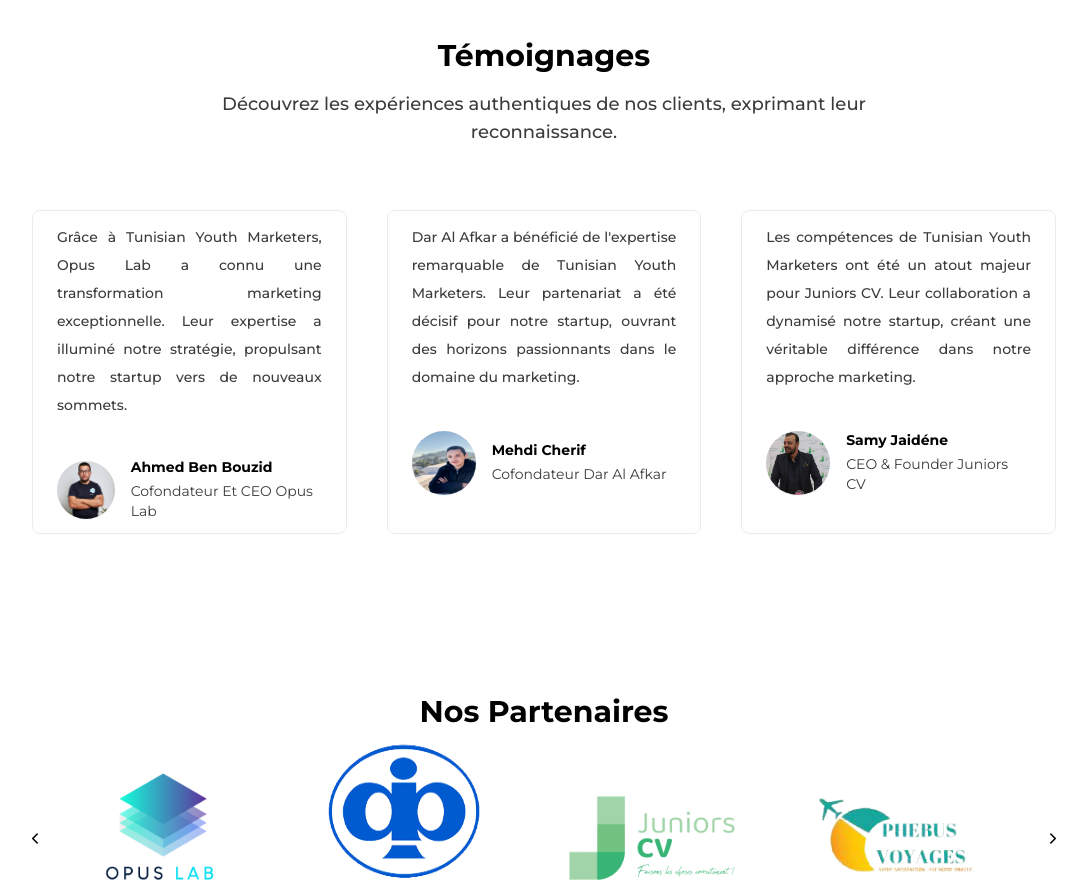
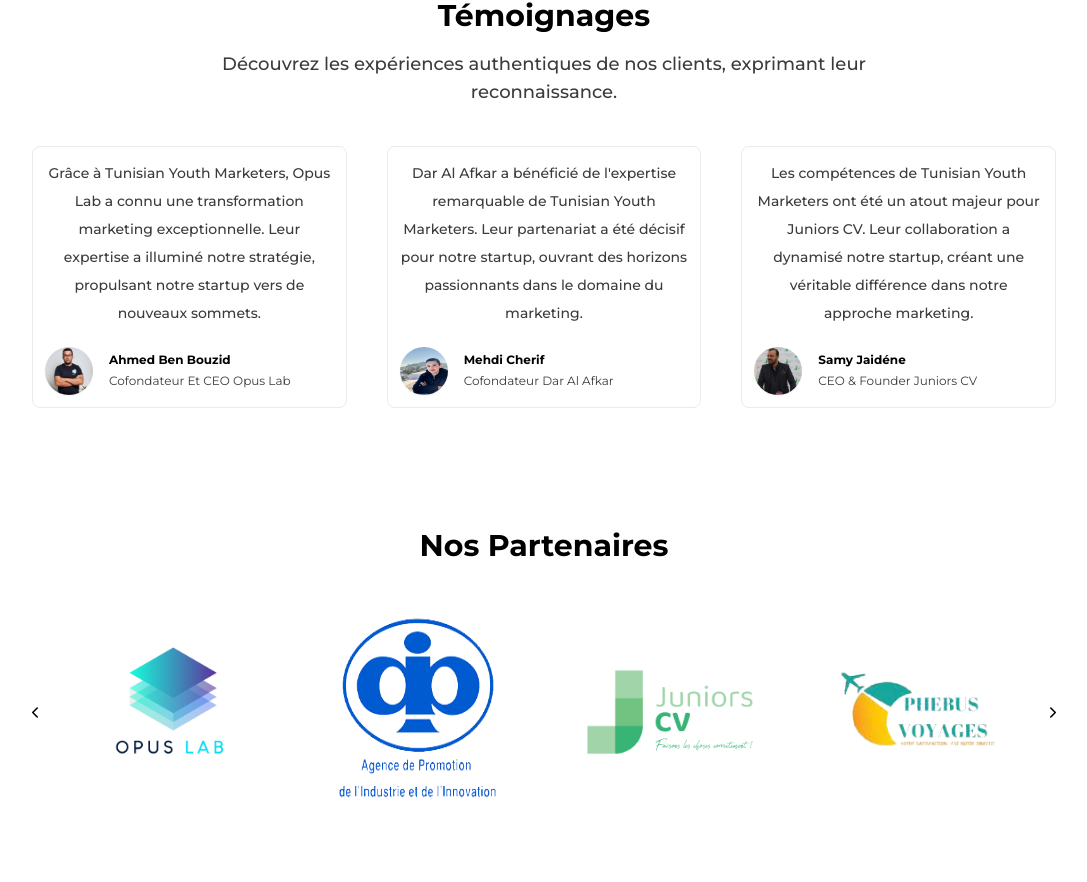
Before and after one commit to cs-fedy/tym-website, a Next.js app: page / in a window 1280 px wide. Shown: the part 3824-4706 px from the top of the page, without its empty margins (96-1183 px from the left). Built offline with nearby package versions, Linux system fonts and the light colour scheme.

Commit message:
home page responsive done

```diff
--- a/src/components/about-us.tsx
+++ b/src/components/about-us.tsx
@@ -15,15 +15,17 @@
             height={750}
           />
 
-          <div className="absolute bottom-0 right-0 flex w-max translate-x-1/3 translate-y-1/3 flex-col items-center rounded-lg bg-junior-red px-10 py-5">
+          <div className="absolute bottom-0 right-0 flex w-max translate-x-1/3 translate-y-1/3 flex-col items-center rounded-lg bg-junior-red px-6 py-4 lg:px-10 lg:py-5">
             <div className="flex items-center space-x-2">
-              <span className="text-6xl font-bold text-junior-white">6</span>
-              <span className="w-full max-w-[5em] text-center text-xl font-bold capitalize text-junior-white">
+              <span className="text-xl font-bold text-junior-white lg:text-6xl">
+                6
+              </span>
+              <span className="w-full max-w-[5em] text-center text-sm font-bold capitalize text-junior-white lg:text-xl">
                 eme
               </span>
             </div>
 
-            <span className="w-full max-w-[5em] text-center text-xl font-bold capitalize text-junior-white">
+            <span className="w-full max-w-[5em] text-center text-sm font-bold capitalize text-junior-white lg:text-xl">
               generation
             </span>
           </div>
--- a/src/components/partner.tsx
+++ b/src/components/partner.tsx
@@ -7,7 +7,7 @@
 
 export default function Partner({ label, src }: PartnerProps) {
   return (
-    <div className="w-full">
+    <div className="flex w-full flex-col items-center">
       <Image
         className="object-fit aspect-square"
         src={src}
--- a/src/components/partners.tsx
+++ b/src/components/partners.tsx
@@ -4,7 +4,7 @@
 export default function Partners() {
   return (
     <section className="mx-auto w-4/5 py-20">
-      <div className="flex flex-col items-center space-y-2">
+      <div className="flex flex-col items-center gap-12">
         <h2 className="w-full max-w-sm text-center text-xl font-bold capitalize leading-tight text-junior-black sm:text-2xl md:max-w-lg md:text-3xl">
           nos partenaires
         </h2>
--- a/src/components/slider.tsx
+++ b/src/components/slider.tsx
@@ -23,13 +23,13 @@
   )
 
   return (
-    <div className="mx-auto flex w-full items-center space-x-4">
+    <div className="mx-auto flex w-full items-center gap-2">
       <button type="button" onClick={() => handleSlide(current - 1)}>
         <i className="fa-solid fa-chevron-left text-xs"></i>
         <span className="hidden">previous page</span>
       </button>
 
-      <div className="flex w-full items-center space-x-4">
+      <div className="flex w-full items-center gap-4">
         {pageItems.map((item) => item)}
       </div>
 
--- a/src/components/testimonials-card.tsx
+++ b/src/components/testimonials-card.tsx
@@ -16,13 +16,13 @@
   role,
 }: TestimonialsCardProps) {
   return (
-    <div className="flex h-full w-full flex-col space-y-10 rounded-lg border border-junior-gray/10 px-6 py-3">
-      <p className="break-words text-justify text-sm font-medium leading-7 text-junior-gray">
+    <div className="flex h-full w-full flex-col space-y-5 rounded-lg border border-junior-gray/10 p-3">
+      <p className="break-words text-center text-xs font-medium leading-6 text-junior-gray md:text-sm md:leading-7">
         {description}
       </p>
 
       <div className="flex w-full items-center space-x-4">
-        <div className="w-16 overflow-hidden rounded-full shadow-sm">
+        <div className="w-12 overflow-hidden rounded-full shadow-sm">
           <Image
             className="aspect-square w-full"
             src={picture}
@@ -33,10 +33,10 @@
         </div>
 
         <div className="flex flex-col items-start space-y-1">
-          <h4 className="text-sm font-bold capitalize leading-tight text-junior-black">
+          <h4 className="text-xs font-bold capitalize leading-tight text-junior-black">
             {fullName}
           </h4>
-          <span className="w-full text-sm capitalize leading-5 text-junior-gray">
+          <span className="w-full text-xs capitalize leading-5 text-junior-gray">
             {role}
           </span>
         </div>
--- a/src/components/testimonials.tsx
+++ b/src/components/testimonials.tsx
@@ -3,8 +3,8 @@
 
 export default function Testimonials() {
   return (
-    <section className="mx-auto w-4/5 py-20">
-      <div className="flex w-full flex-col items-center space-y-16">
+    <section className="mx-auto w-4/5 py-10">
+      <div className="flex w-full flex-col items-center space-y-10">
         <div className="flex flex-col items-center space-y-4">
           <h2 className="w-full max-w-sm text-center text-xl font-bold capitalize leading-tight text-junior-black sm:text-2xl md:max-w-lg md:text-3xl">
             Témoignages
```
